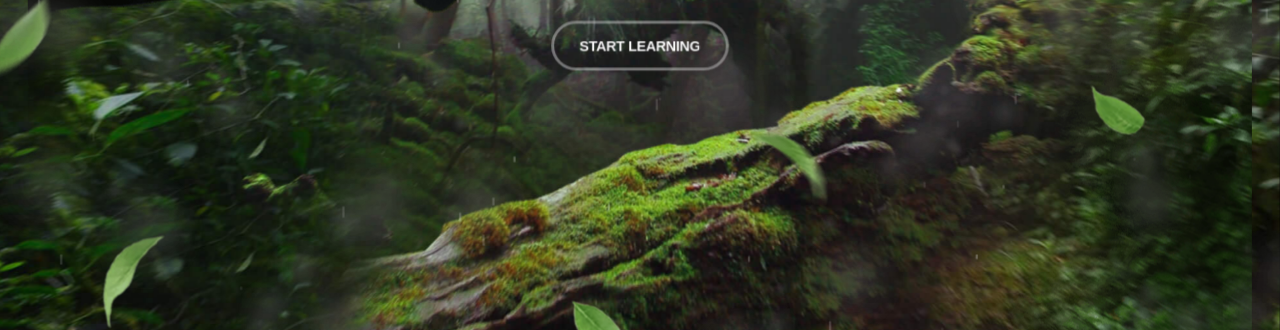
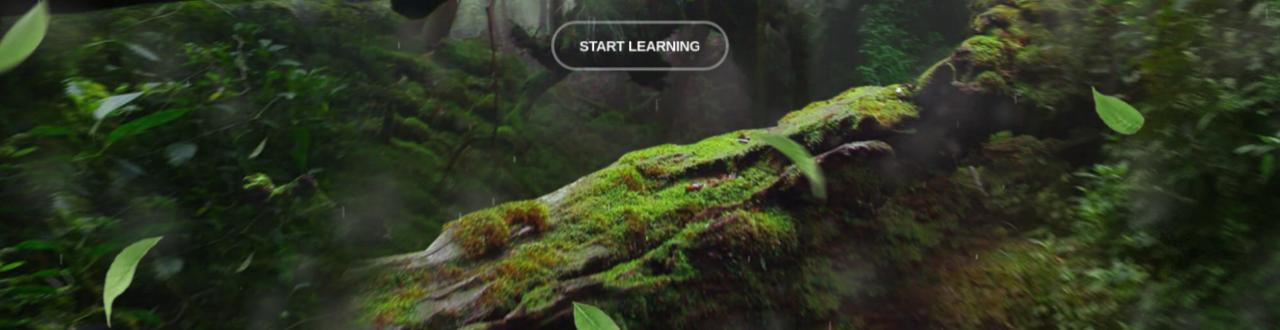
Before and after one commit to a-merkin/parallax-layout, a plain HTML site: page index.html in a window 1280 px wide. Shown: the part 470-800 px from the top of the page. Drawn offline with Linux system fonts and the light colour scheme.

Commit message:
remark 2 layer

```diff
--- a/css/main.css
+++ b/css/main.css
@@ -69,11 +69,11 @@ body {
   -o-transform: translateZ(-55px) scale(1.06);
 }
 .layer-2 {
-  transform: translateZ(80px) scale(0.8);
-  -webkit-transform: translateZ(80px) scale(0.8);
-  -moz-transform: translateZ(80px) scale(0.8);
-  -ms-transform: translateZ(80px) scale(0.8);
-  -o-transform: translateZ(80px) scale(0.8);
+  transform: translateZ(80px) scale(0.88);
+  -webkit-transform: translateZ(80px) scale(0.88);
+  -moz-transform: translateZ(80px) scale(0.88);
+  -ms-transform: translateZ(80px) scale(0.88);
+  -o-transform: translateZ(80px) scale(0.88);
 }
 .layer-3 {
   transform: translateZ(180px) scale(0.8);
```
Also changed, not shown: 1 other file.
